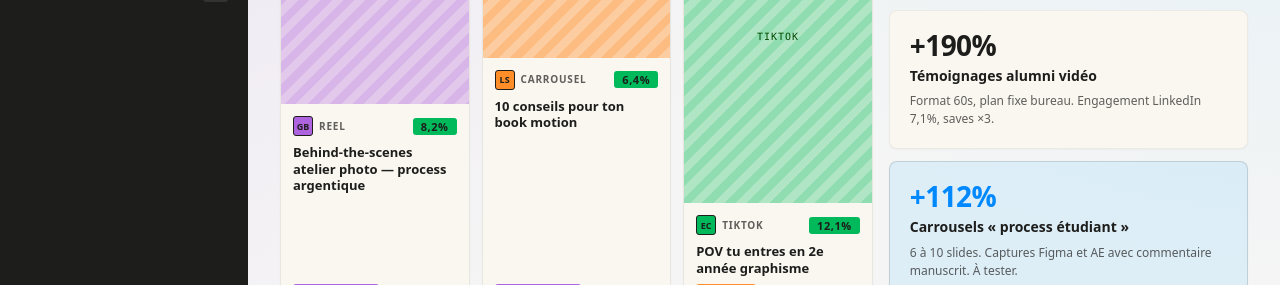
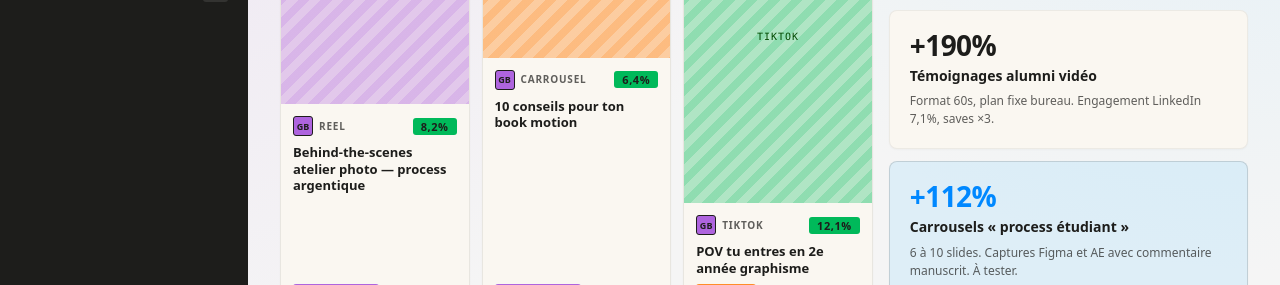
Before and after one commit to Korkyzer/fonderie-content-lab, a Next.js app: page /competitive in a window 1280 px wide. Shown: the part 459-744 px from the top of the page. Built offline with nearby package versions, Linux system fonts and the light colour scheme; no server answers; the database is empty; a web font is replaced by a local one.

Commit message:
Fix competitive feed competitor attribution

```diff
--- a/components/screens/competitive/competitive-data.ts
+++ b/components/screens/competitive/competitive-data.ts
@@ -10,7 +10,7 @@
 
 export type CompetitivePost = {
   id: string;
-  competitorIndex: number;
+  competitorId: string;
   type: string;
   title: string;
   platform: "Instagram" | "TikTok" | "LinkedIn" | "YouTube";
@@ -31,18 +31,18 @@
 export type FeedFilter = "Tous" | "Reels" | "Carrousels" | "Stories" | "LinkedIn";
 
 export const POSTS: CompetitivePost[] = [
-  { id: "p01", competitorIndex: 0, type: "Reel", title: "Behind-the-scenes atelier photo — process argentique", platform: "Instagram", aspectRatio: "4/5", engagement: "8,2%", time: "il y a 2h", tone: "purple" },
-  { id: "p02", competitorIndex: 1, type: "Carrousel", title: "10 conseils pour ton book motion", platform: "Instagram", aspectRatio: "1/1", engagement: "6,4%", time: "il y a 4h", tone: "orange" },
-  { id: "p03", competitorIndex: 2, type: "TikTok", title: "POV tu entres en 2e année graphisme", platform: "TikTok", aspectRatio: "9/16", engagement: "12,1%", time: "il y a 5h", tone: "green" },
-  { id: "p04", competitorIndex: 0, type: "Portrait", title: "Alumni · directrice artistique chez studio Akatre", platform: "LinkedIn", aspectRatio: "4/5", engagement: "4,8%", time: "il y a 6h", tone: "caramel" },
-  { id: "p05", competitorIndex: 3, type: "Story", title: "Parcoursup J-3 · dernières places en design graphique", platform: "Instagram", aspectRatio: "9/16", engagement: "3,2%", time: "il y a 8h", tone: "yellow" },
-  { id: "p06", competitorIndex: 1, type: "Reel", title: "Showcase workshop typographie — édition hiver", platform: "Instagram", aspectRatio: "9/16", engagement: "9,1%", time: "il y a 10h", tone: "pink" },
-  { id: "p07", competitorIndex: 2, type: "Post", title: "Ouverture master en design interactif — admissions", platform: "LinkedIn", aspectRatio: "1/1", engagement: "5,5%", time: "il y a 12h", tone: "sky" },
-  { id: "p08", competitorIndex: 0, type: "Reel", title: "Journée type étudiant·e 1re année motion", platform: "Instagram", aspectRatio: "9/16", engagement: "11,4%", time: "hier", tone: "turquoise" },
-  { id: "p09", competitorIndex: 3, type: "Carrousel", title: "5 erreurs à éviter sur ton dossier Parcoursup", platform: "Instagram", aspectRatio: "1/1", engagement: "7,2%", time: "hier", tone: "orange" },
-  { id: "p10", competitorIndex: 1, type: "Reel", title: "Tuto motion express en 60 secondes", platform: "TikTok", aspectRatio: "9/16", engagement: "10,8%", time: "hier", tone: "purple" },
-  { id: "p11", competitorIndex: 2, type: "Portrait", title: "Prof invité · workshop illustration rétro", platform: "Instagram", aspectRatio: "4/5", engagement: "5,9%", time: "il y a 2j", tone: "pink" },
-  { id: "p12", competitorIndex: 0, type: "Post", title: "Inscription JPO mai · formulaire et horaires", platform: "Instagram", aspectRatio: "1/1", engagement: "3,8%", time: "il y a 2j", tone: "yellow" },
+  { id: "p01", competitorId: "@gobelins_paris", type: "Reel", title: "Behind-the-scenes atelier photo — process argentique", platform: "Instagram", aspectRatio: "4/5", engagement: "8,2%", time: "il y a 2h", tone: "purple" },
+  { id: "p02", competitorId: "@lisaa_paris", type: "Carrousel", title: "10 conseils pour ton book motion", platform: "Instagram", aspectRatio: "1/1", engagement: "6,4%", time: "il y a 4h", tone: "orange" },
+  { id: "p03", competitorId: "@ecv_france", type: "TikTok", title: "POV tu entres en 2e année graphisme", platform: "TikTok", aspectRatio: "9/16", engagement: "12,1%", time: "il y a 5h", tone: "green" },
+  { id: "p04", competitorId: "@gobelins_paris", type: "Portrait", title: "Alumni · directrice artistique chez studio Akatre", platform: "LinkedIn", aspectRatio: "4/5", engagement: "4,8%", time: "il y a 6h", tone: "caramel" },
+  { id: "p05", competitorId: "@cifacom", type: "Story", title: "Parcoursup J-3 · dernières places en design graphique", platform: "Instagram", aspectRatio: "9/16", engagement: "3,2%", time: "il y a 8h", tone: "yellow" },
+  { id: "p06", competitorId: "@lisaa_paris", type: "Reel", title: "Showcase workshop typographie — édition hiver", platform: "Instagram", aspectRatio: "9/16", engagement: "9,1%", time: "il y a 10h", tone: "pink" },
+  { id: "p07", competitorId: "@ecv_france", type: "Post", title: "Ouverture master en design interactif — admissions", platform: "LinkedIn", aspectRatio: "1/1", engagement: "5,5%", time: "il y a 12h", tone: "sky" },
+  { id: "p08", competitorId: "@gobelins_paris", type: "Reel", title: "Journée type étudiant·e 1re année motion", platform: "Instagram", aspectRatio: "9/16", engagement: "11,4%", time: "hier", tone: "turquoise" },
+  { id: "p09", competitorId: "@cifacom", type: "Carrousel", title: "5 erreurs à éviter sur ton dossier Parcoursup", platform: "Instagram", aspectRatio: "1/1", engagement: "7,2%", time: "hier", tone: "orange" },
+  { id: "p10", competitorId: "@lisaa_paris", type: "Reel", title: "Tuto motion express en 60 secondes", platform: "TikTok", aspectRatio: "9/16", engagement: "10,8%", time: "hier", tone: "purple" },
+  { id: "p11", competitorId: "@ecv_france", type: "Portrait", title: "Prof invité · workshop illustration rétro", platform: "Instagram", aspectRatio: "4/5", engagement: "5,9%", time: "il y a 2j", tone: "pink" },
+  { id: "p12", competitorId: "@gobelins_paris", type: "Post", title: "Inscription JPO mai · formulaire et horaires", platform: "Instagram", aspectRatio: "1/1", engagement: "3,8%", time: "il y a 2j", tone: "yellow" },
 ];
 
 export const TRENDS: Trend[] = [
--- a/components/screens/competitive/competitive-view.tsx
+++ b/components/screens/competitive/competitive-view.tsx
@@ -58,7 +58,20 @@
 export function CompetitiveView({ competitors }: CompetitiveViewProps) {
   const [filter, setFilter] = useState<FeedFilter>("Tous");
 
-  const visibleCompetitors = competitors.slice(0, 4);
+  const visibleCompetitors = useMemo(() => competitors.slice(0, 4), [competitors]);
+  const competitorFeedEntries = useMemo(
+    () =>
+      new Map(
+        visibleCompetitors.map((competitor, index) => [
+          competitor.handle,
+          {
+            competitor,
+            visual: COMPETITOR_VISUALS[index % COMPETITOR_VISUALS.length],
+          },
+        ]),
+      ),
+    [visibleCompetitors],
+  );
   const totalPosts = visibleCompetitors.reduce(
     (sum, comp) => sum + comp.monthlyPosts,
     0,
@@ -178,11 +191,9 @@
 
           <div className="grid grid-cols-1 gap-3 sm:grid-cols-2 lg:grid-cols-3">
             {filteredPosts.map((post) => {
-              const competitor = visibleCompetitors[post.competitorIndex];
-              const visual =
-                COMPETITOR_VISUALS[
-                  post.competitorIndex % COMPETITOR_VISUALS.length
-                ];
+              const feedEntry = competitorFeedEntries.get(post.competitorId);
+              const competitor = feedEntry?.competitor;
+              const visual = feedEntry?.visual ?? COMPETITOR_VISUALS[0];
               const placeholderTone = post.tone as PlaceholderTone;
               const aspectClass =
                 post.aspectRatio === "4/5"
```
